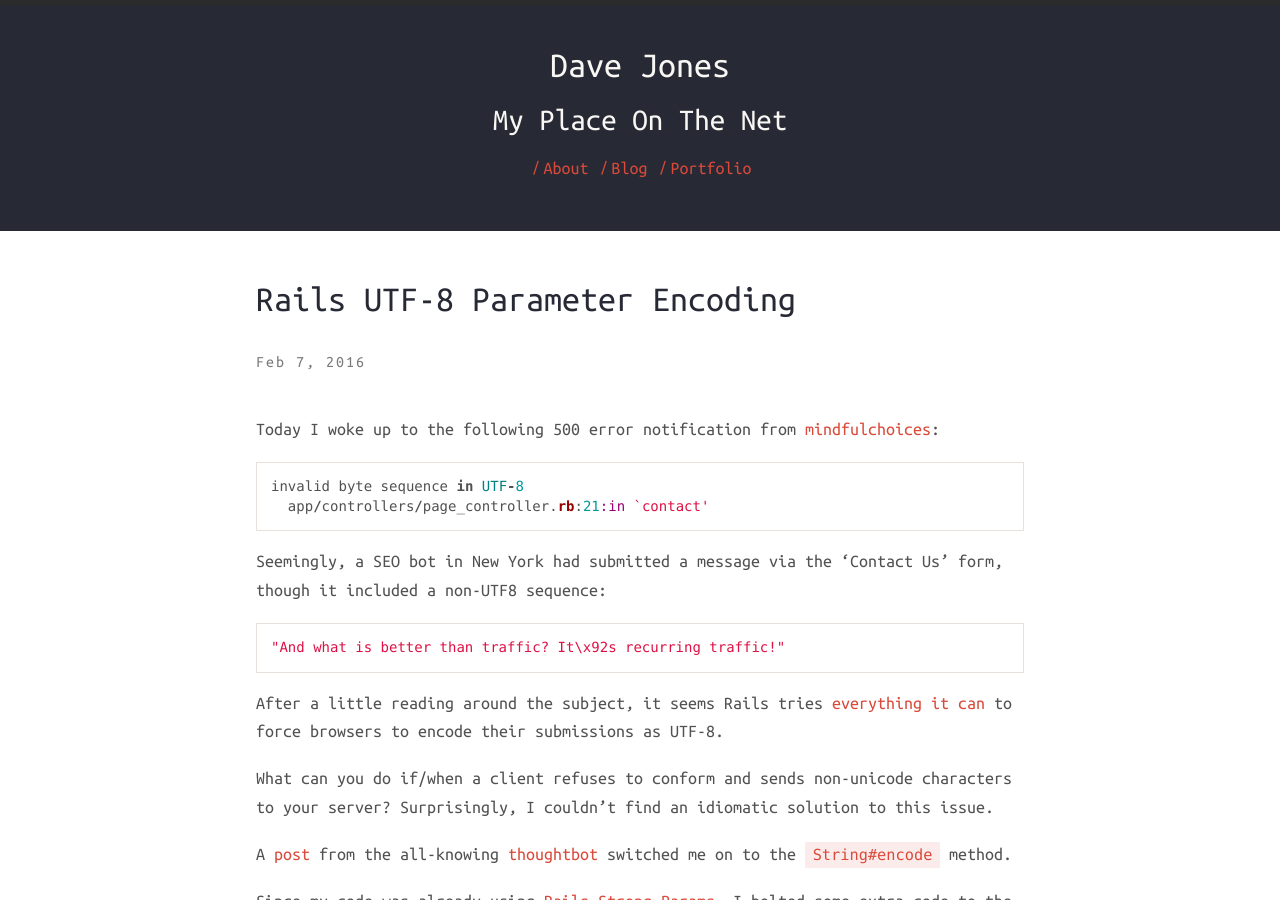
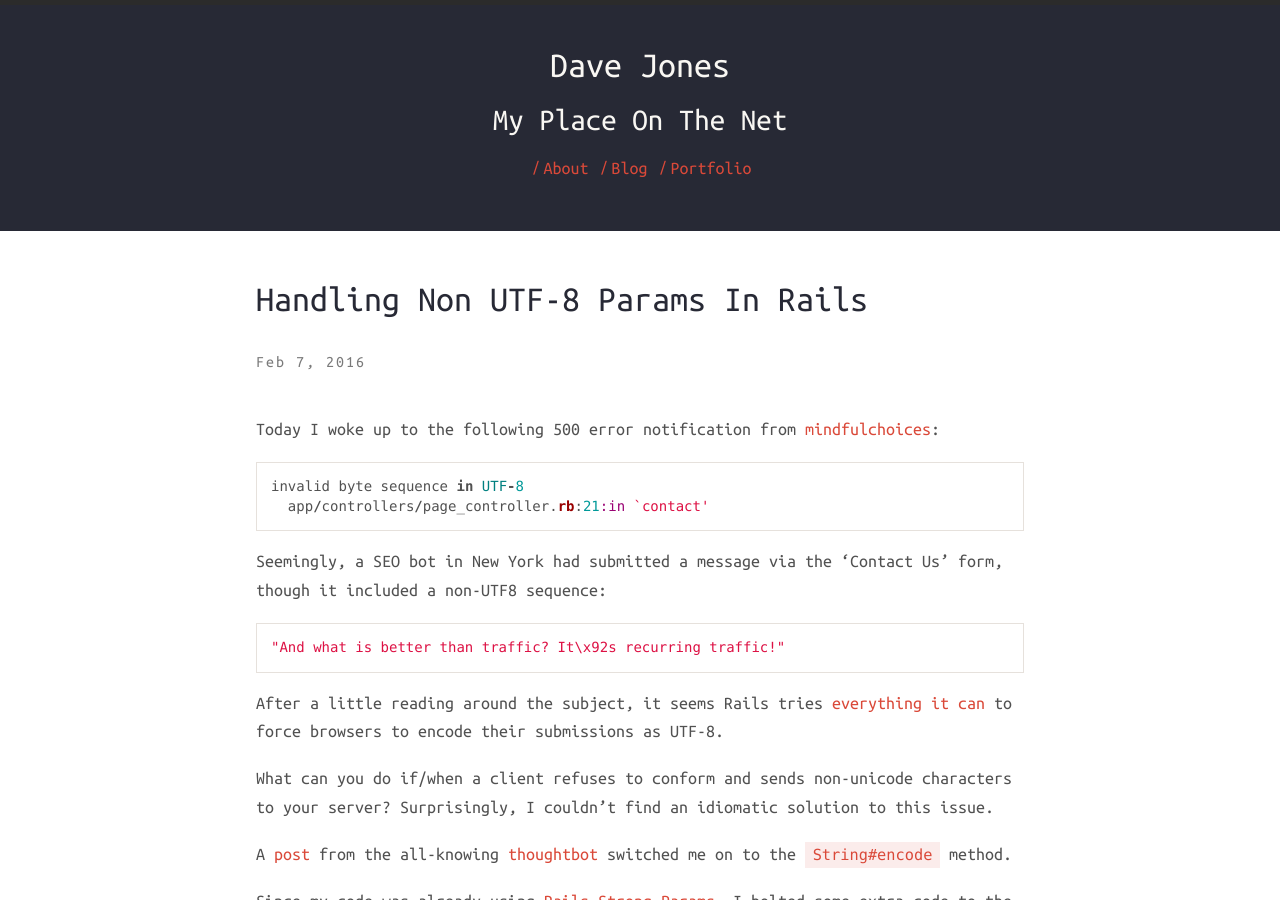
Before and after one commit to gayanvirajith/harmony, a Jekyll site: the page built from _posts/2016-02-07-rails-utf8-parameter-encoding.markdown, in a window 1280 px wide and 900 px high. Built offline with Jekyll 4.4.1, drawn with Linux system fonts in a browser that asks for light colours; nearby versions of some CDN libraries.

Commit message:
Titles are important

```diff
--- a/_posts/2016-02-07-rails-utf8-parameter-encoding.markdown
+++ b/_posts/2016-02-07-rails-utf8-parameter-encoding.markdown
@@ -1,6 +1,6 @@
 ---
 layout: post
-title:  "Rails UTF-8 Parameter Encoding"
+title:  "Handling Non UTF-8 Params In Rails"
 date:   2016-2-7 18:00:00
 permalink: 'blog/rails-utf-8'
 ---
```
